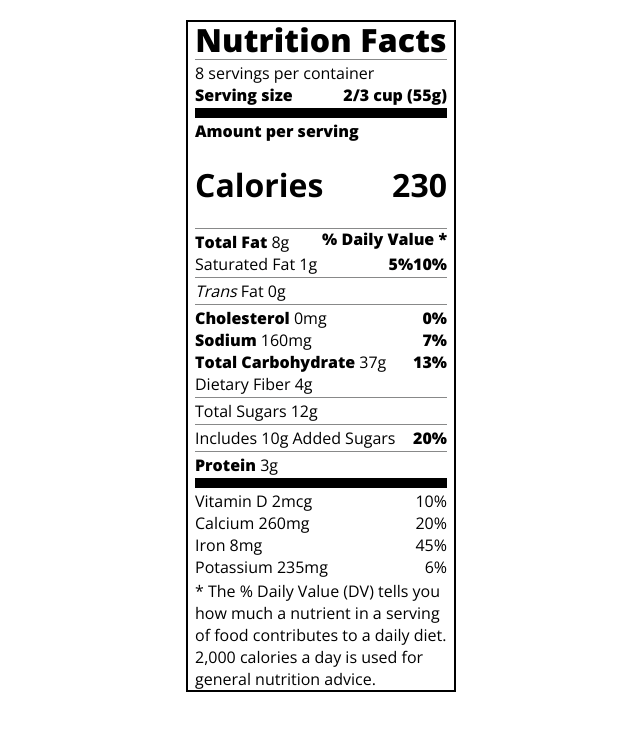
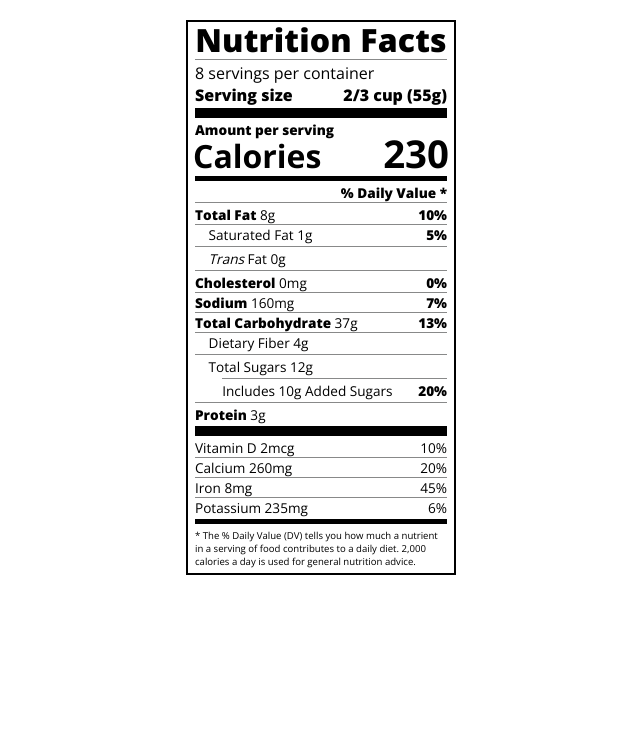
Before and after one commit to kacm79/fccNutritionLabel, a plain HTML site: page index.html in a window 1280 px wide. Shown: the whole page, without its empty margins (319-959 px from the left). Drawn offline with nearby package versions, Linux system fonts and the light colour scheme.

Commit message:
Update styles.css

```diff
--- a/styles.css
+++ b/styles.css
@@ -30,6 +30,7 @@ p {
 .divider {
   border-bottom: 1px solid #888989;
   margin: 2px 0;
+  clear: right;
 }
 
 .bold {
@@ -48,3 +49,38 @@ p {
   background-color: black;
   border: 0;
 }
+
+.md {
+  height: 5px;
+}
+
+.sm-text {
+  font-size: 0.85rem;
+}
+
+.calories-info h1 {
+  margin: -5px -2px;
+  overflow: hidden;
+}
+
+.calories-info span {
+  font-size: 1.2em;
+  margin-top: -7px;
+}
+
+.indent {
+  margin-left: 1em;
+}
+
+.dbl-indent {
+  margin-left: 2em;
+}
+
+.daily-value p:not(.no-divider) {
+  border-bottom: 1px solid #888989;
+}
+
+.note {
+  font-size: 0.6rem;
+  margin: 5px 0;
+}
```
